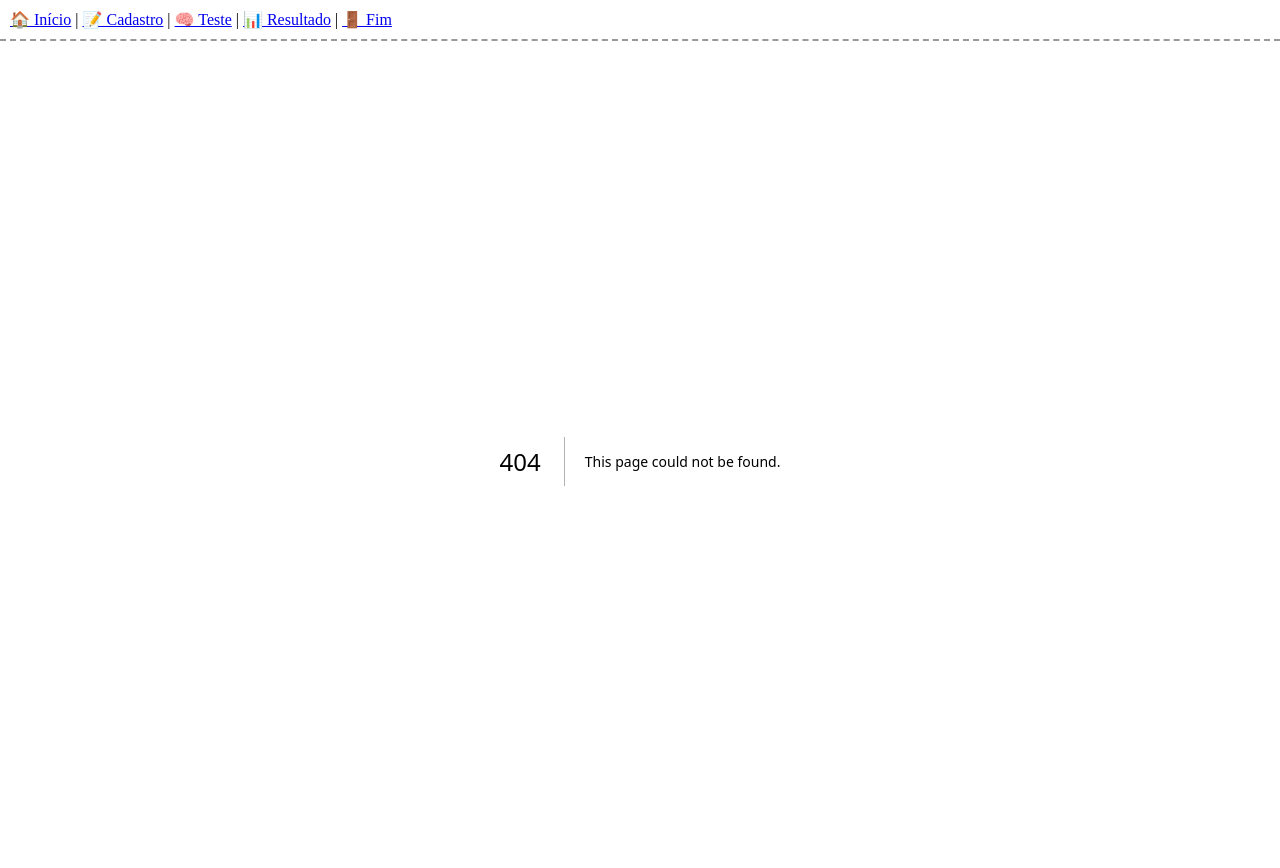
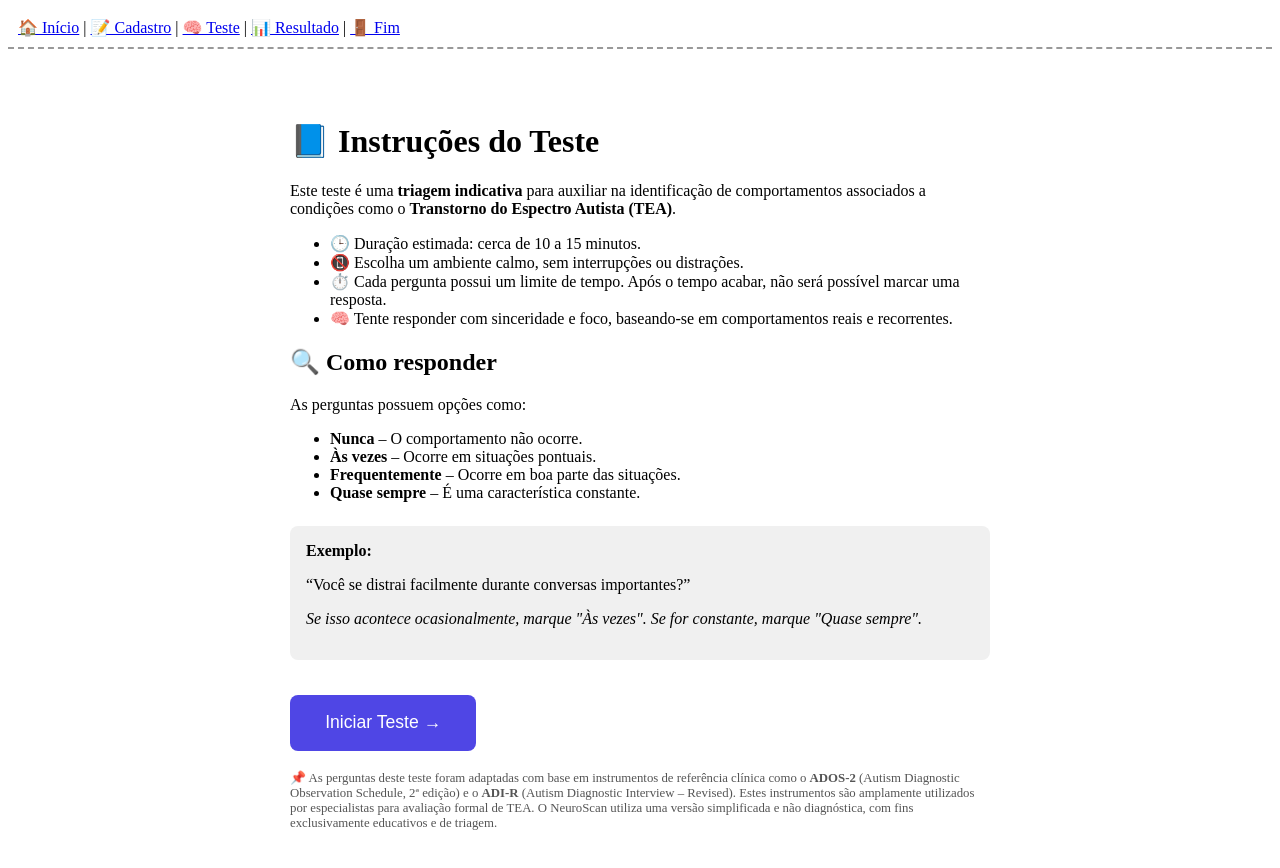
Before and after one commit to GeffyB/neuroscan-mvp, a Next.js app: page /instrucoes in a window 1280 px wide. Before the commit this address had no page. Shown: the top 868 px of the page. Built offline with nearby package versions, Linux system fonts and the light colour scheme.

Commit message:
docs: adiciona disclaimer técnico com base nos testes ADOS-2 e ADI-R

```diff
--- /dev/null
+++ b/src/app/instrucoes/page.tsx
@@ -0,0 +1,71 @@
+// ===============================================
+// 📄 ARQUIVO: src/app/instrucoes/page.tsx
+// 🎯 OBJETIVO: Instruções antes do início do teste
+// ===============================================
+
+"use client";
+
+import { useRouter } from "next/navigation";
+
+export default function Instrucoes() {
+  const router = useRouter();
+
+  const iniciarTeste = () => {
+    router.push("/teste");
+  };
+
+  return (
+    <div style={{ padding: "2em", maxWidth: 700, margin: "0 auto" }}>
+      <h1>📘 Instruções do Teste</h1>
+
+      <p>
+        Este teste é uma <strong>triagem indicativa</strong> para auxiliar na identificação de comportamentos associados a condições como o <strong>Transtorno do Espectro Autista (TEA)</strong>.
+      </p>
+
+      <ul style={{ marginTop: "1em", marginBottom: "1em" }}>
+        <li>🕒 Duração estimada: cerca de 10 a 15 minutos.</li>
+        <li>📵 Escolha um ambiente calmo, sem interrupções ou distrações.</li>
+        <li>⏱️ Cada pergunta possui um limite de tempo. Após o tempo acabar, não será possível marcar uma resposta.</li>
+        <li>🧠 Tente responder com sinceridade e foco, baseando-se em comportamentos reais e recorrentes.</li>
+      </ul>
+
+      <h2>🔍 Como responder</h2>
+
+      <p>As perguntas possuem opções como:</p>
+
+      <ul>
+        <li><strong>Nunca</strong> – O comportamento não ocorre.</li>
+        <li><strong>Às vezes</strong> – Ocorre em situações pontuais.</li>
+        <li><strong>Frequentemente</strong> – Ocorre em boa parte das situações.</li>
+        <li><strong>Quase sempre</strong> – É uma característica constante.</li>
+      </ul>
+
+      <div style={{ marginTop: "1.5em", padding: "1em", background: "#f0f0f0", borderRadius: "8px" }}>
+        <strong>Exemplo:</strong>
+        <p>“Você se distrai facilmente durante conversas importantes?”</p>
+        <p><em>Se isso acontece ocasionalmente, marque "Às vezes". Se for constante, marque "Quase sempre".</em></p>
+      </div>
+
+      <button
+        onClick={iniciarTeste}
+        style={{
+          marginTop: "2em",
+          padding: "1em 2em",
+          backgroundColor: "#4f46e5",
+          color: "white",
+          border: "none",
+          borderRadius: "8px",
+          cursor: "pointer",
+          fontSize: "1.1em",
+        }}
+      >
+        Iniciar Teste →
+      </button>
+
+      <p style={{ fontSize: "0.8em", marginTop: "1.5em", color: "#555" }}>
+       📌 As perguntas deste teste foram adaptadas com base em instrumentos de referência clínica como o <strong>ADOS-2</strong> (Autism Diagnostic Observation Schedule, 2ª edição) e o <strong>ADI-R</strong> (Autism Diagnostic Interview – Revised). Estes instrumentos são amplamente utilizados por especialistas para avaliação formal de TEA. O NeuroScan utiliza uma versão simplificada e não diagnóstica, com fins exclusivamente educativos e de triagem.
+      </p>
+
+    </div>
+  );
+}
```
